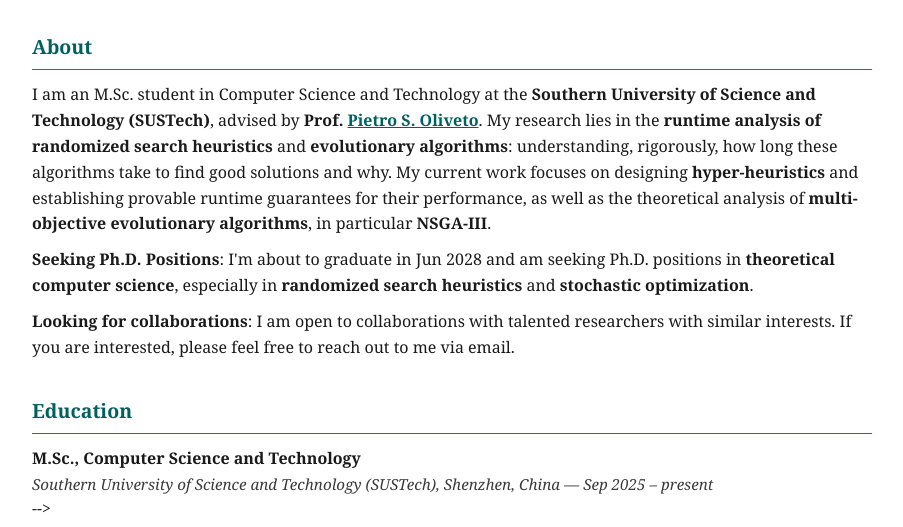
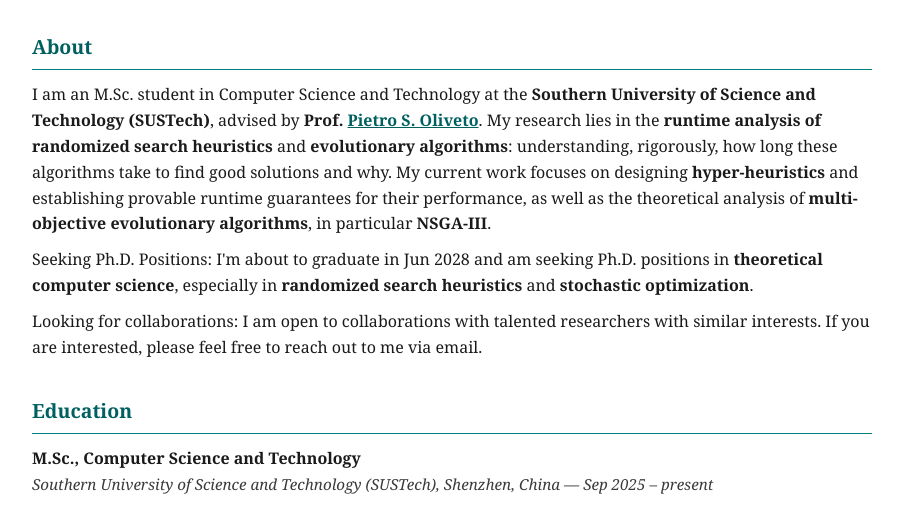
Before and after one commit to MqXuTodd/MqXuTodd.github.io, a plain HTML site: page index.html in a window 1280 px wide. Shown: the part 230-757 px from the top of the page, without its empty margins (188-1091 px from the left). Drawn offline with Linux system fonts and the light colour scheme.

Commit message:
some changes

```diff
--- a/index.html
+++ b/index.html
@@ -154,10 +154,10 @@
       understanding, rigorously, how long these algorithms take to find good solutions and why. My current work focuses on designing <b>hyper-heuristics</b> and establishing provable runtime guarantees for their performance, as well as the theoretical analysis of <b>multi-objective evolutionary algorithms</b>, in particular <b>NSGA-III</b>.
     </p>
     <p>
-    <b>Seeking Ph.D. Positions</b>: I'm about to graduate in Jun 2028 and am seeking Ph.D. positions in <b>theoretical computer science</b>, especially in <b>randomized search heuristics</b> and <b>stochastic optimization</b>.
+    <span>Seeking Ph.D. Positions</span>: I'm about to graduate in Jun 2028 and am seeking Ph.D. positions in <b>theoretical computer science</b>, especially in <b>randomized search heuristics</b> and <b>stochastic optimization</b>.
     </p>
     <p>
-    <b>Looking for collaborations</b>: I am open to collaborations with talented researchers with similar interests. If you are interested, please feel free to reach out to me via email.
+    <span>Looking for collaborations</span>: I am open to collaborations with talented researchers with similar interests. If you are interested, please feel free to reach out to me via email.
     </p>
   </section>
 
@@ -173,7 +173,7 @@
       <div class="head">B.Eng., Computer Science and Technology</div>
       <div class="meta">China University of Geosciences (CUG), Wuhan, China &mdash; Sep 2021 &ndash; Jun 2025</div>
       <!-- <div class="note">GPA: 86 / 100</div> -->
-    <!-- </div> --> -->
+    <!-- </div> -->
   </section>
 
 
```
